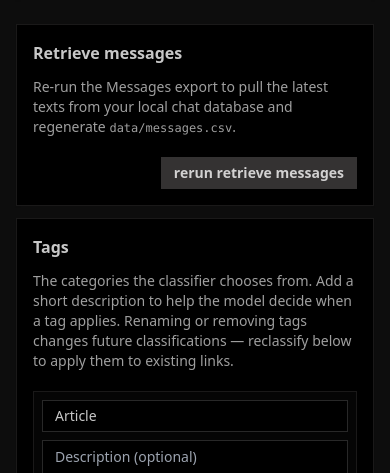
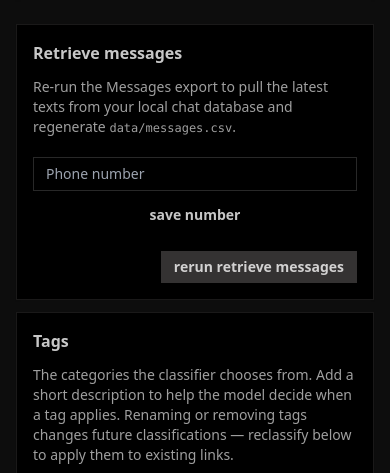
Before and after one commit to DragonSenseiGuy/bookmark-messages, a Flask app: page /settings in a window 390 px wide. Shown: the part 86-559 px from the top of the page. Run offline with Flask 3, Linux system fonts and the light colour scheme.

Commit message:
Move message phone number to settings

```diff
--- a/app.py
+++ b/app.py
@@ -7,7 +7,7 @@ import re
 import threading
 import time
 import config
-from models import db, Submission, Link, Tag
+from models import db, Submission, Link, Setting, Tag
 
 app = Flask(__name__)
 
@@ -154,9 +154,28 @@ def settings():
     total = Link.query.count()
     pending = Link.query.filter_by(status="pending").count()
     tags = Tag.query.order_by(Tag.id).all()
+    phone_number = db.session.get(Setting, "phone_number")
     return render_template(
-        "settings.html", total=total, pending=pending, tags=tags
+        "settings.html",
+        total=total,
+        pending=pending,
+        tags=tags,
+        phone_number=phone_number.value if phone_number else "",
     )
+
+
+@app.route("/settings/phone-number", methods=["POST"])
+def save_phone_number():
+    phone_number = (request.form.get("phone_number") or "").strip()
+    if not phone_number:
+        abort(400, "phone number is required")
+    setting = db.session.get(Setting, "phone_number")
+    if setting:
+        setting.value = phone_number
+    else:
+        db.session.add(Setting(key="phone_number", value=phone_number))
+    db.session.commit()
+    return redirect(url_for("settings"))
 
 
 @app.route("/tags/add", methods=["POST"])
@@ -302,7 +321,9 @@ def retrieve():
     """Re-run the Messages export in the background (regenerates data/messages.csv)."""
     from retrieve_messages import retrieve as retrieve_messages
 
-    _start_job("retrieve", retrieve_messages)
+    setting = db.session.get(Setting, "phone_number")
+    phone_number = setting.value if setting else ""
+    _start_job("retrieve", lambda: retrieve_messages(phone_number))
 
     return redirect(url_for("settings"))
 
--- a/models.py
+++ b/models.py
@@ -2,6 +2,12 @@ from flask_sqlalchemy import SQLAlchemy
 from datetime import datetime
 
 db = SQLAlchemy()
+
+
+class Setting(db.Model):
+    __tablename__ = "settings"
+    key = db.Column(db.String, primary_key=True)
+    value = db.Column(db.String, nullable=False, default="")
 
 
 class Submission(db.Model):
--- a/templates/settings.html
+++ b/templates/settings.html
@@ -28,6 +28,13 @@
             Re-run the Messages export to pull the latest texts from your local chat database
             and regenerate <code class="text-xs">data/messages.csv</code>.
           </p>
+          <form method="post" action="{{ url_for('save_phone_number') }}"
+                class="mt-3 flex flex-col gap-2 sm:flex-row sm:items-center">
+            <input type="tel" name="phone_number" value="{{ phone_number }}" required
+                   class="input input-sm input-bordered w-full flex-1"
+                   aria-label="Phone number" placeholder="Phone number" />
+            <button type="submit" class="btn btn-sm btn-ghost flex-none">Save number</button>
+          </form>
           <div data-status="retrieve" class="mt-2 hidden"></div>
           <div class="card-actions mt-3 justify-end">
             <form method="post" action="{{ url_for('retrieve') }}" data-job="retrieve">
```
Also changed, not shown: retrieve_messages.py (+8 -4 lines).
